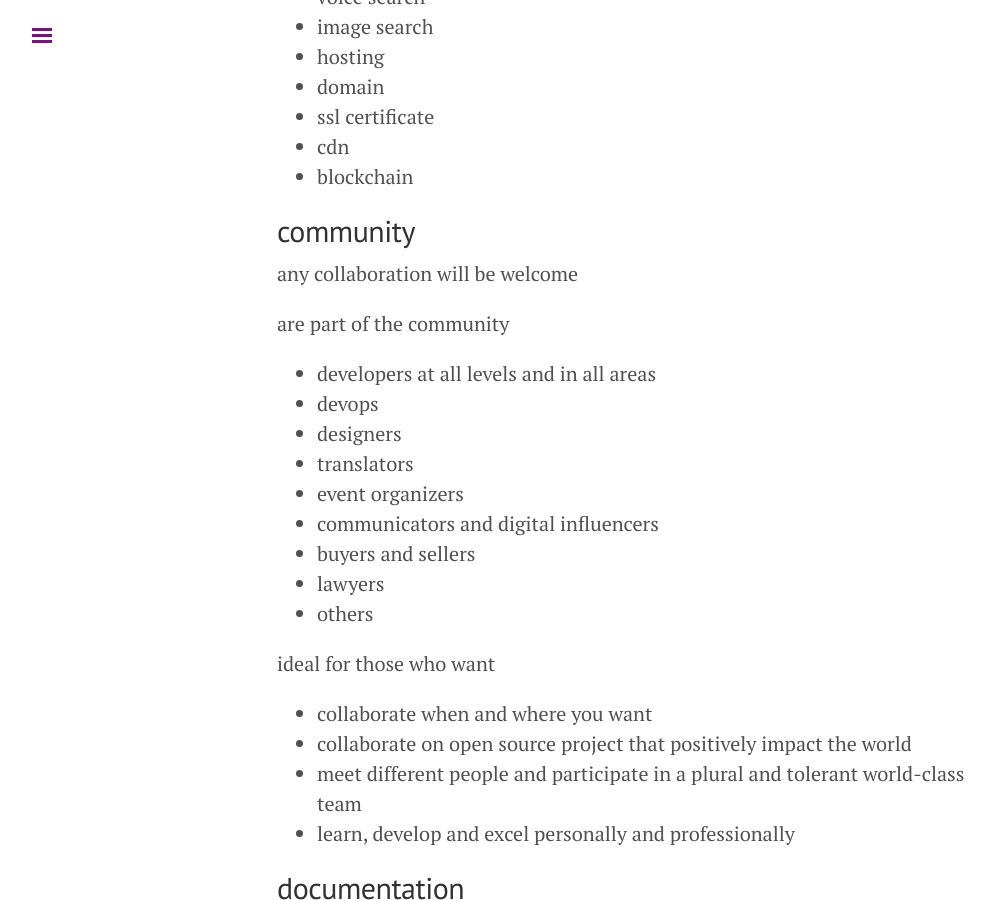
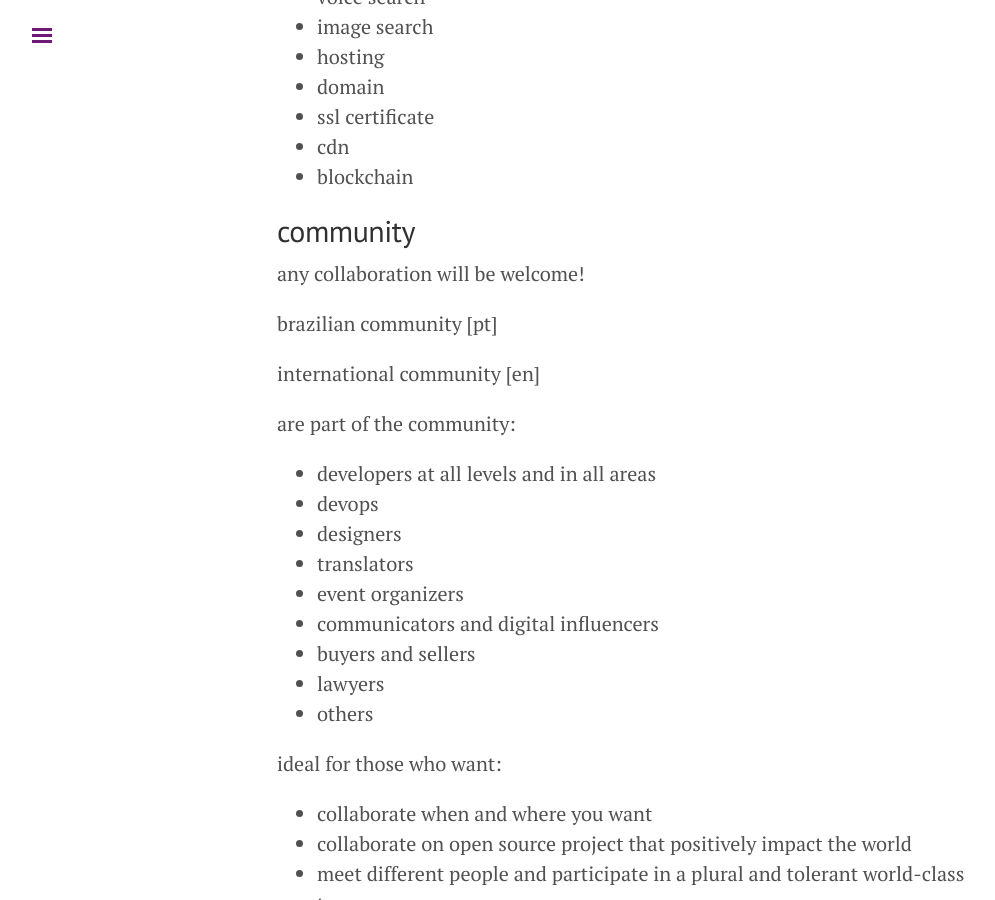
Before and after one commit to tegcommerce/tegcommerce-website, a Jekyll site: the page built from index.md, in a window 1280 px wide and 900 px high, scrolled down 2503 px. Shown: the whole window, without its empty margins (3-998 px from the left). Built offline with Jekyll 4.4.1, drawn with Linux system fonts in a browser that asks for light colours; nearby versions of some CDN libraries; a style sheet for code colours, icons or effects is not loaded.

Commit message:
Update index.md

```diff
--- a/index.md
+++ b/index.md
@@ -83,20 +83,24 @@
 
 ## community
 
-any collaboration will be welcome
+any collaboration will be welcome!
 
-are part of the community
-* [developers](https://join.slack.com/t/tegcommerce/shared_invite/enQtNjIzNDYxNTU4OTYwLWE2YTkxODg1ZDQxMDljMjAzNmVmNTNiOWFkOWZiNDk3NzcxZTQ0YjU4MDkxOTJlZDgzOGUzOTExYzUzNTFhYjI) at all levels and in all areas
-* [devops](https://join.slack.com/t/tegcommerce/shared_invite/enQtNjIzNDYxNTU4OTYwLWE2YTkxODg1ZDQxMDljMjAzNmVmNTNiOWFkOWZiNDk3NzcxZTQ0YjU4MDkxOTJlZDgzOGUzOTExYzUzNTFhYjI)
-* [designers](https://join.slack.com/t/tegcommerce/shared_invite/enQtNjIzNDYxNTU4OTYwLWE2YTkxODg1ZDQxMDljMjAzNmVmNTNiOWFkOWZiNDk3NzcxZTQ0YjU4MDkxOTJlZDgzOGUzOTExYzUzNTFhYjI)
-* [translators](https://join.slack.com/t/tegcommerce/shared_invite/enQtNjIzNDYxNTU4OTYwLWE2YTkxODg1ZDQxMDljMjAzNmVmNTNiOWFkOWZiNDk3NzcxZTQ0YjU4MDkxOTJlZDgzOGUzOTExYzUzNTFhYjI)
-* [event organizers](https://join.slack.com/t/tegcommerce/shared_invite/enQtNjIzNDYxNTU4OTYwLWE2YTkxODg1ZDQxMDljMjAzNmVmNTNiOWFkOWZiNDk3NzcxZTQ0YjU4MDkxOTJlZDgzOGUzOTExYzUzNTFhYjI)
-* [communicators and digital influencers](https://join.slack.com/t/tegcommerce/shared_invite/enQtNjIzNDYxNTU4OTYwLWE2YTkxODg1ZDQxMDljMjAzNmVmNTNiOWFkOWZiNDk3NzcxZTQ0YjU4MDkxOTJlZDgzOGUzOTExYzUzNTFhYjI)
-* [buyers and sellers](https://join.slack.com/t/tegcommerce/shared_invite/enQtNjIzNDYxNTU4OTYwLWE2YTkxODg1ZDQxMDljMjAzNmVmNTNiOWFkOWZiNDk3NzcxZTQ0YjU4MDkxOTJlZDgzOGUzOTExYzUzNTFhYjI)
-* [lawyers](https://join.slack.com/t/tegcommerce/shared_invite/enQtNjIzNDYxNTU4OTYwLWE2YTkxODg1ZDQxMDljMjAzNmVmNTNiOWFkOWZiNDk3NzcxZTQ0YjU4MDkxOTJlZDgzOGUzOTExYzUzNTFhYjI)
-* [others](https://join.slack.com/t/tegcommerce/shared_invite/enQtNjIzNDYxNTU4OTYwLWE2YTkxODg1ZDQxMDljMjAzNmVmNTNiOWFkOWZiNDk3NzcxZTQ0YjU4MDkxOTJlZDgzOGUzOTExYzUzNTFhYjI)
+[brazilian community [pt]](https://t.me/tegcommerce)
 
-ideal for those who want
+[international community [en]](https://t.me/tegcommerce_en)
+
+are part of the community:
+* developers at all levels and in all areas
+* devops
+* designers
+* translators
+* event organizers
+* communicators and digital influencers
+* buyers and sellers
+* lawyers
+* others
+
+ideal for those who want:
 
 * collaborate when and where you want
 * collaborate on open source project that positively impact the world
```
